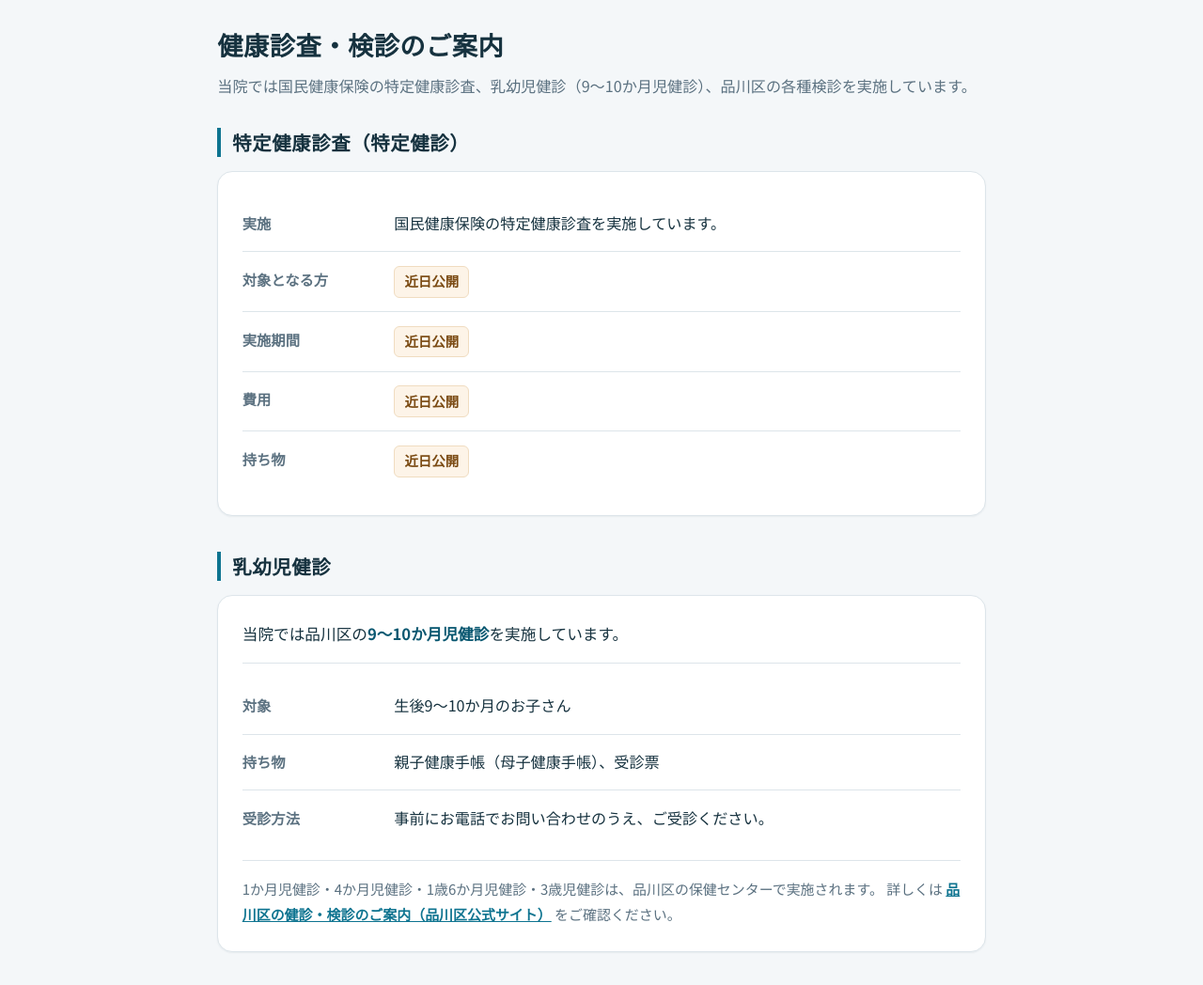
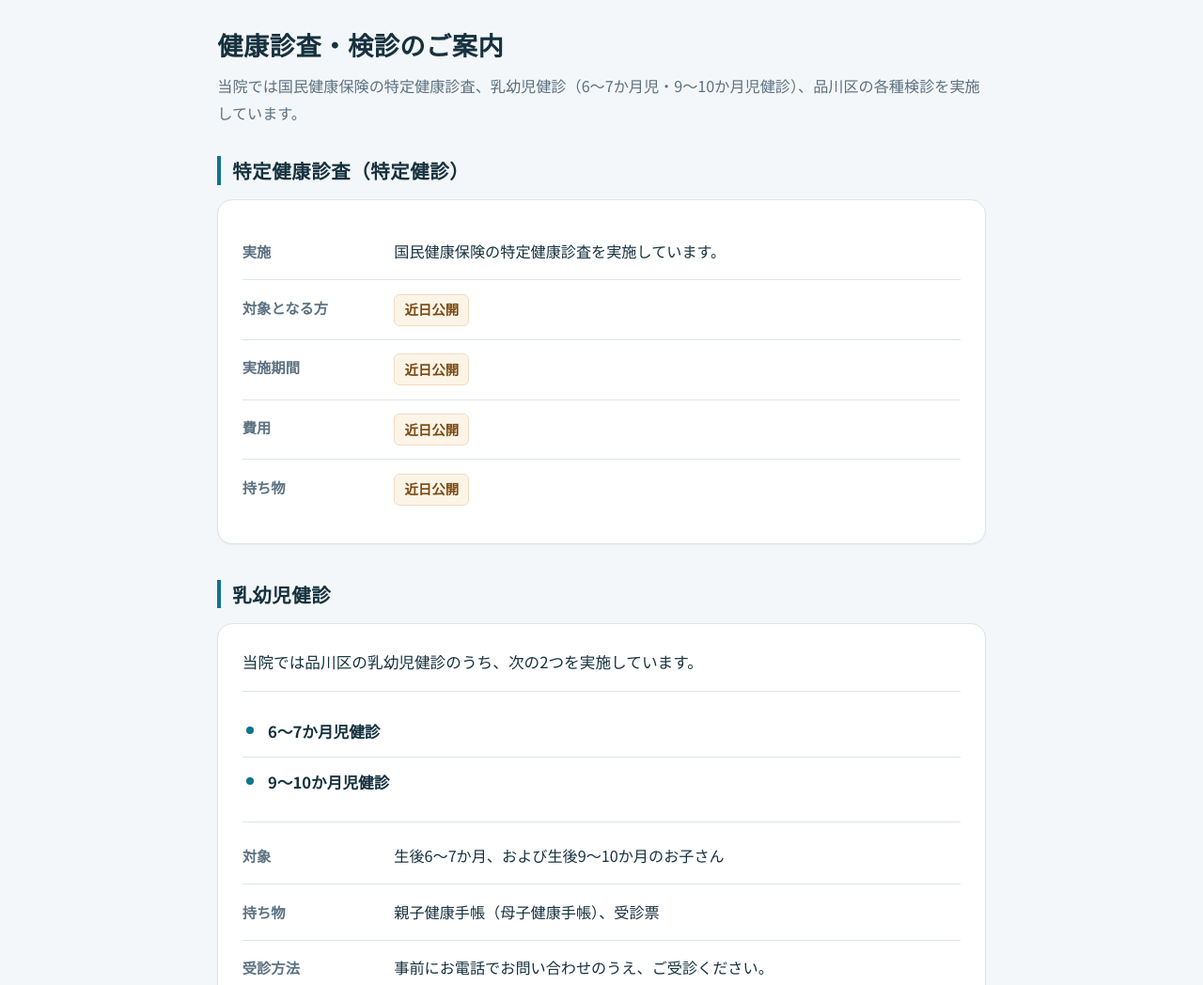
Before and after one commit to akrmyhr/machijikan, a website: page public/checkup.html in a window 1280 px wide. Shown: the part 145-1193 px from the top of the page at 94% size. Drawn offline with Linux system fonts and the light colour scheme.

Commit message:
乳幼児健診に6〜7か月児健診を追加 (#6)
当院では6〜7か月児健診・9〜10か月児健診の2つを実施しているため、
両方を併記する形に変更した。


Claude-Session: https://claude.ai/code/session_015uua9C8tNUShf7Ah77rk4J

Co-authored-by: Claude <noreply@anthropic.com>

```diff
--- a/public/checkup.html
+++ b/public/checkup.html
@@ -3,7 +3,7 @@
 <head>
   <meta charset="UTF-8">
   <meta name="viewport" content="width=device-width, initial-scale=1.0, viewport-fit=cover">
-  <meta name="description" content="宮平医院（小児科・内科）の健康診査・検診のご案内。特定健康診査、9〜10か月児健診、大腸がん検診・前立腺がん検診・肝炎ウイルス検診・20歳からの健康診査を実施しています。">
+  <meta name="description" content="宮平医院（小児科・内科）の健康診査・検診のご案内。特定健康診査、乳幼児健診（6〜7か月児・9〜10か月児）、大腸がん検診・前立腺がん検診・肝炎ウイルス検診・20歳からの健康診査を実施しています。">
   <meta name="theme-color" content="#ffffff">
   <title>健診・検診 | 宮平医院</title>
   <link rel="icon" href="/icons/icon-192.svg" type="image/svg+xml">
@@ -42,7 +42,7 @@
 
   <main class="page">
     <h1 class="page-title">健康診査・検診のご案内</h1>
-    <p class="page-lead">当院では国民健康保険の特定健康診査、乳幼児健診（9〜10か月児健診）、品川区の各種検診を実施しています。</p>
+    <p class="page-lead">当院では国民健康保険の特定健康診査、乳幼児健診（6〜7か月児・9〜10か月児健診）、品川区の各種検診を実施しています。</p>
 
     <section class="section">
       <h2 class="section-title">特定健康診査（特定健診）</h2>
@@ -75,11 +75,15 @@
     <section class="section">
       <h2 class="section-title">乳幼児健診</h2>
       <div class="card">
-        <p class="card-intro">当院では品川区の<strong>9〜10か月児健診</strong>を実施しています。</p>
+        <p class="card-intro">当院では品川区の乳幼児健診のうち、次の2つを実施しています。</p>
+        <ul class="checkup-list">
+          <li>6〜7か月児健診</li>
+          <li>9〜10か月児健診</li>
+        </ul>
         <dl class="info-list">
           <div class="info-row">
             <dt>対象</dt>
-            <dd>生後9〜10か月のお子さん</dd>
+            <dd>生後6〜7か月、および生後9〜10か月のお子さん</dd>
           </div>
           <div class="info-row">
             <dt>持ち物</dt>
--- a/public/css/site.css
+++ b/public/css/site.css
@@ -674,6 +674,13 @@ body {
   background: var(--brand);
 }
 
+/* 検診リストの直後に詳細が続く場合の区切り */
+.checkup-list + .info-list {
+  margin-top: 0.9rem;
+  padding-top: 0.4rem;
+  border-top: 1px solid var(--border);
+}
+
 .hours-note a {
   color: var(--brand);
   font-weight: 700;
```
